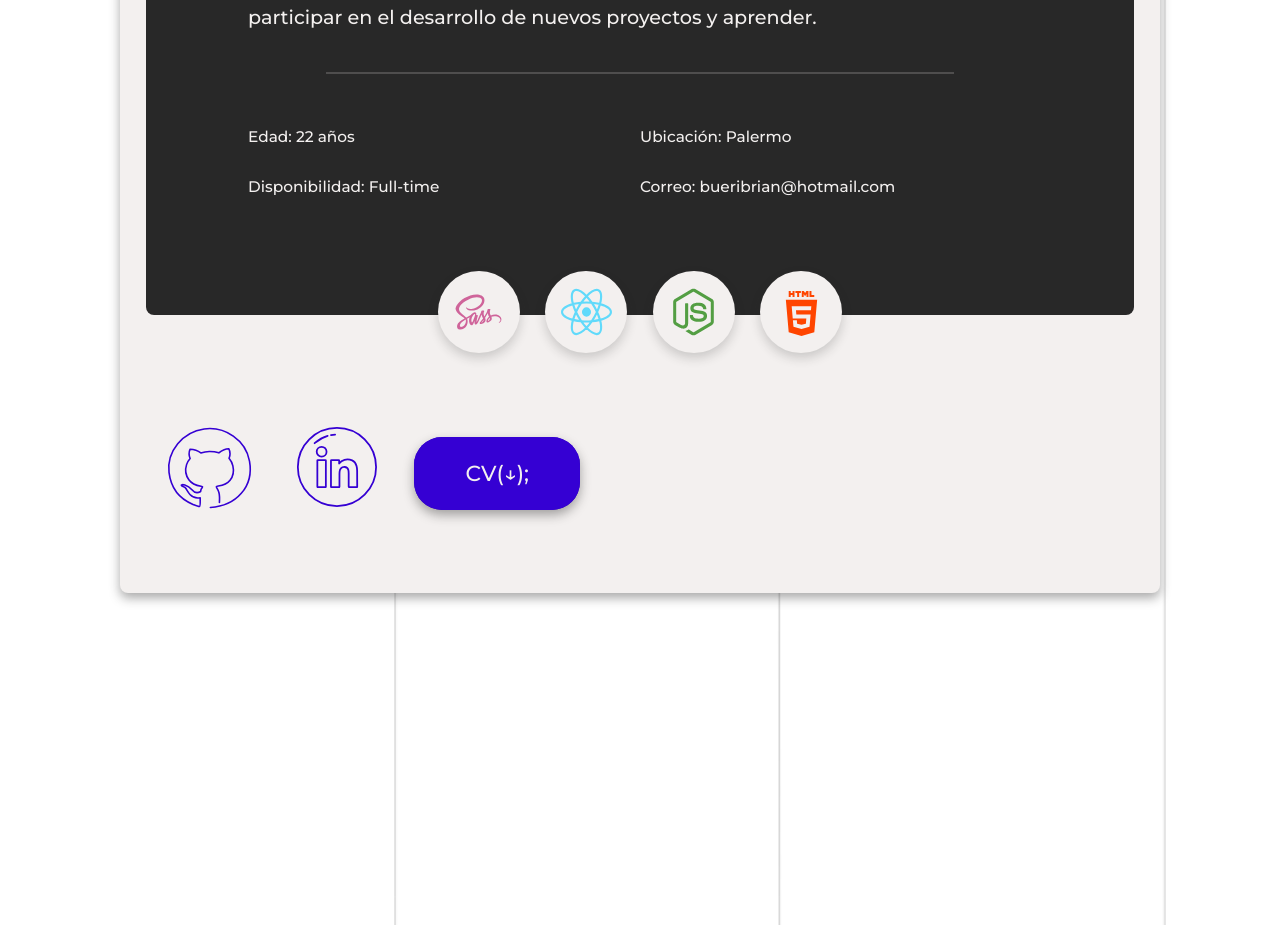
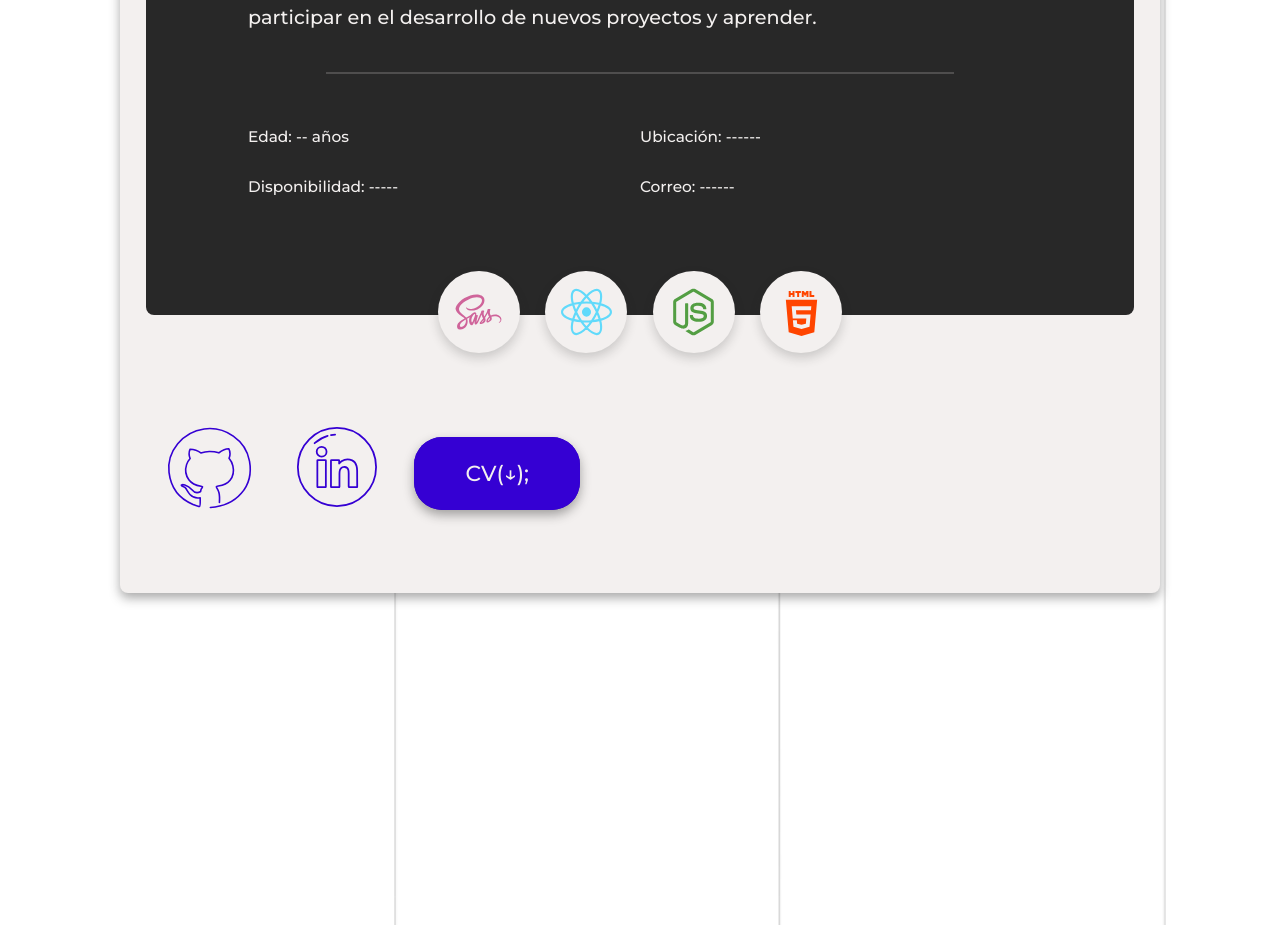
Before and after one commit to Bueribrian/portfolio-bueri, a React (Create React App) app: page / in a window 1280 px wide. Shown: the part 3922-4847 px from the top of the page. Built offline with nearby package versions, Linux system fonts and the light colour scheme.

Commit message:
Update SectionAbout.js

```diff
--- a/src/components/SectionAbout.js
+++ b/src/components/SectionAbout.js
@@ -14,10 +14,10 @@ export default () => {
            </p>
            <span className='line'></span>
            <div className='about-content-info'>
-            <p>Edad: 22 años</p>
-            <p>Ubicación: Palermo</p>
-            <p>Disponibilidad: Full-time</p>
-            <p>Correo: bueribrian@hotmail.com</p>
+            <p>Edad: -- años</p>
+            <p>Ubicación: ------</p>
+            <p>Disponibilidad: -----</p>
+            <p>Correo: ------</p>
            </div>
            <div className='about-content-technologies'>
             <div className='about-content-technologies--item'>
@@ -35,9 +35,9 @@ export default () => {
            </div>
           </div>
           <div className='about-social'>
-           <a target='_blank' rel="noopener noreferrer" href='https://github.com/Bueribrian/'><img alt='icon linkedin' className='social-link' src='./img/github.svg'/></a>
-           <a target='_blank' rel="noopener noreferrer" href='https://www.linkedin.com/in/brian-bueri-838845155/'><img alt='icon github' className='social-link' src='./img/linkedin.svg'/></a>
-           <a className='btn btn-purple' href='./files/cv.pdf' download=''>Cv(&#8595;);</a>
+           <a target='_blank' rel="noopener noreferrer" href='https://github.com/'><img alt='icon linkedin' className='social-link' src='./img/github.svg'/></a>
+           <a target='_blank' rel="noopener noreferrer" href='https://www.linkedin.com/'><img alt='icon github' className='social-link' src='./img/linkedin.svg'/></a>
+           <a className='btn btn-purple' href='' download=''>Cv(&#8595;);</a>
           </div>
 
          </div>
```
